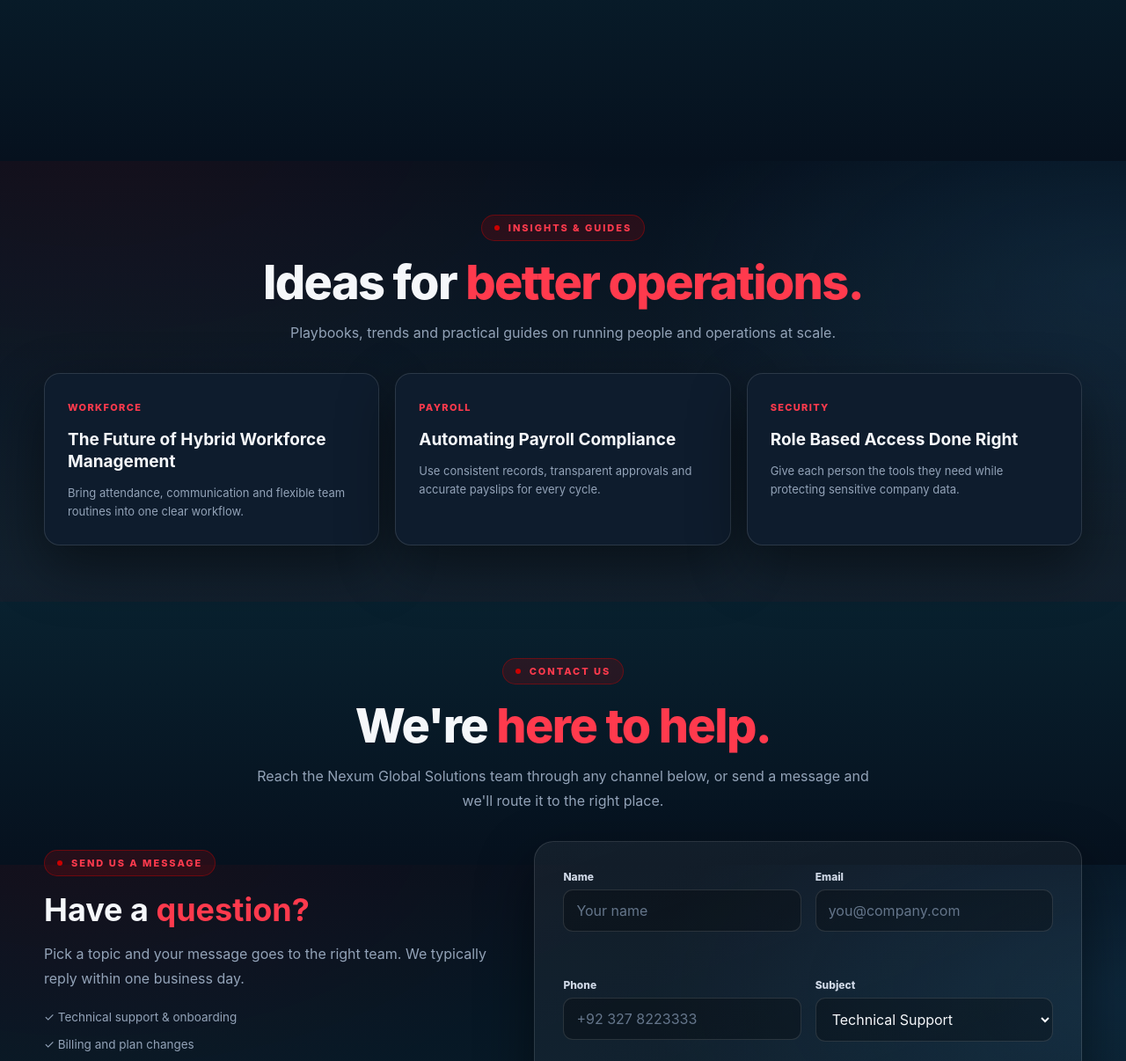
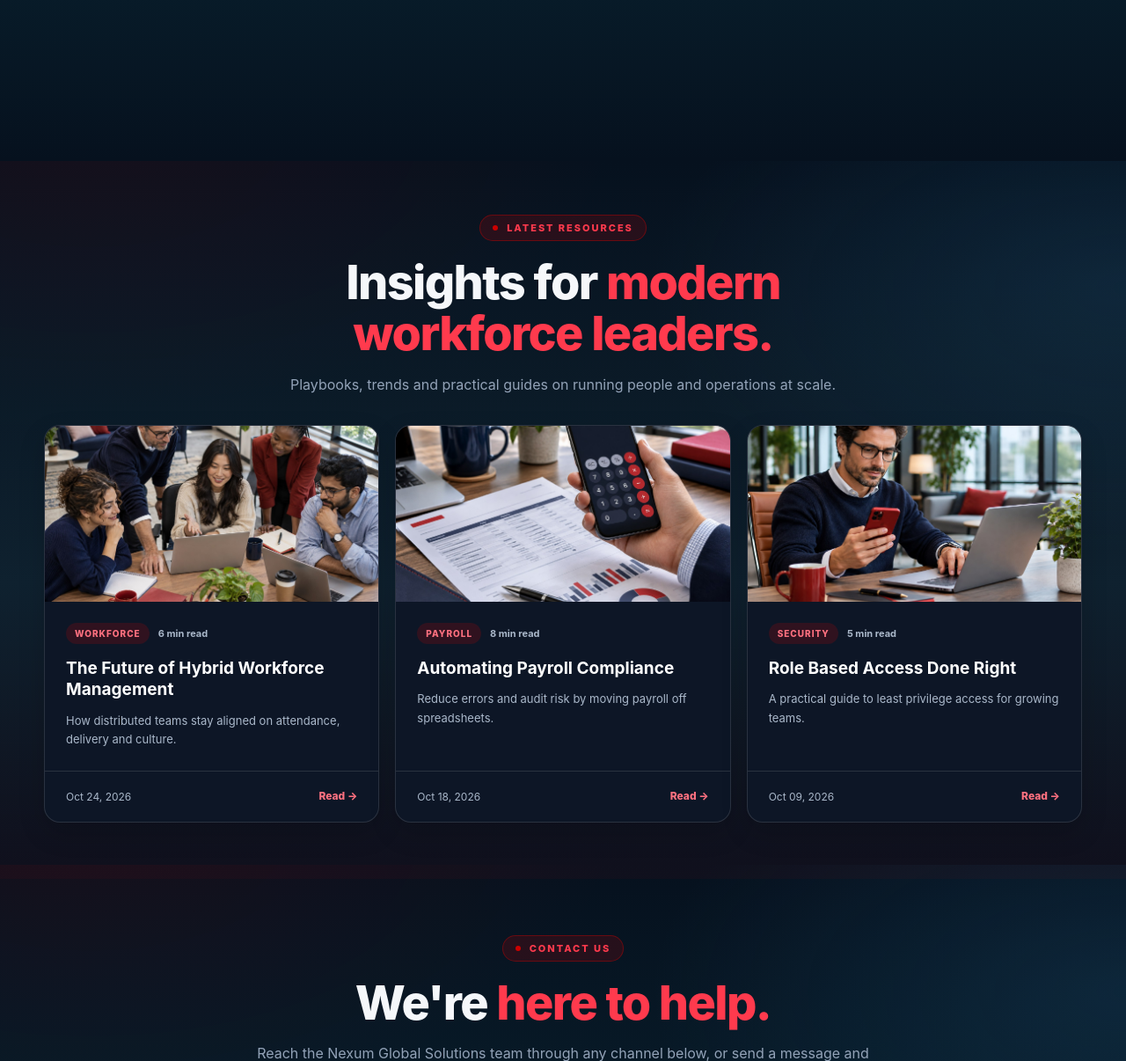
Before and after one commit to UmnaZainab/BMS-Landing-Page, a PHP site: page / in a window 1280 px wide. Shown: the part 4617-5823 px from the top of the page at 88% size. Run offline with PHP 8.4, Linux system fonts and the light colour scheme.

Commit message:
Add cover images, metadata, and reader modal to Insights cards

```diff
--- a/common.js
+++ b/common.js
@@ -228,6 +228,50 @@
     window.addEventListener('resize', upd, { passive: true });
   }
 
+  /* ---------- Insights article preview ---------- */
+  const insightButtons = document.querySelectorAll('[data-insight]');
+  if (insightButtons.length) {
+    const guides = {
+      hybrid: {
+        type: 'Workforce', title: 'The Future of Hybrid Workforce Management',
+        summary: 'Hybrid teams work best when shared expectations are visible. A single workspace can connect attendance, tasks and team communication so managers can support outcomes without relying on scattered updates.',
+        takeaways: ['Set clear attendance and availability expectations for every role.', 'Keep task progress and team notices in a shared workspace.', 'Review patterns regularly and adjust routines with employee feedback.']
+      },
+      payroll: {
+        type: 'Payroll', title: 'Automating Payroll Compliance',
+        summary: 'Payroll accuracy depends on consistent source data and a reviewable process. Bringing attendance, leave and salary calculations together helps teams catch discrepancies before each cycle closes.',
+        takeaways: ['Use one approved source for attendance and leave records.', 'Review deductions and exceptions before payroll is finalized.', 'Keep a clear audit trail and issue consistent PDF payslips.']
+      },
+      security: {
+        type: 'Security', title: 'Role Based Access Done Right',
+        summary: 'Growing teams need access that follows responsibilities. Role based permissions help people find the tools they need while reducing exposure of payroll, personal and operational data.',
+        takeaways: ['Define access by job responsibility rather than convenience.', 'Review permissions when roles or teams change.', 'Log sensitive actions so administrators can investigate issues.']
+      }
+    };
+    const dialog = document.createElement('dialog');
+    dialog.className = 'insight-dialog';
+    dialog.setAttribute('aria-labelledby', 'insightDialogTitle');
+    dialog.innerHTML = '<div class="insight-dialog-content"><div class="insight-dialog-top"><span class="insight-type" id="insightDialogType"></span><button class="insight-dialog-close" type="button" aria-label="Close article preview">×</button></div><h2 id="insightDialogTitle"></h2><p id="insightDialogSummary"></p><h3>Key takeaways</h3><ul id="insightDialogTakeaways"></ul></div>';
+    document.body.appendChild(dialog);
+    const closeButton = dialog.querySelector('.insight-dialog-close');
+    closeButton.addEventListener('click', () => dialog.close());
+    dialog.addEventListener('click', e => { if (e.target === dialog) dialog.close(); });
+    let opener = null;
+    dialog.addEventListener('close', () => { if (opener) opener.focus(); });
+    insightButtons.forEach(button => button.addEventListener('click', () => {
+      const guide = guides[button.dataset.insight];
+      if (!guide) return;
+      opener = button;
+      dialog.querySelector('#insightDialogType').textContent = guide.type;
+      dialog.querySelector('#insightDialogTitle').textContent = guide.title;
+      dialog.querySelector('#insightDialogSummary').textContent = guide.summary;
+      const list = dialog.querySelector('#insightDialogTakeaways');
+      list.replaceChildren(...guide.takeaways.map(item => { const li = document.createElement('li'); li.textContent = item; return li; }));
+      dialog.showModal();
+      closeButton.focus();
+    }));
+  }
+
   /* ---------- Live pricing sync ----------
      Overlays the default HTML prices with whatever is stored in MongoDB via
      /.netlify/functions/pricing. The default numbers ship inline so the cards
--- a/index.html
+++ b/index.html
@@ -11,7 +11,7 @@
   <meta property="og:site_name" content="NExBMS">
   <meta property="og:url" content="https://nexbms.com/">
   <link rel="icon" type="image/svg+xml" href="./favicon.svg">
-  <link rel="stylesheet" href="./style.css?v=10">
+  <link rel="stylesheet" href="./style.css?v=11">
 </head>
 <body data-page="home">
 
@@ -263,14 +263,14 @@
     <section class="section insights" id="insights">
       <div class="container">
         <div class="section-head center reveal">
-          <span class="kicker">Insights &amp; Guides</span>
-          <h2>Ideas for <span class="highlight">better operations.</span></h2>
+          <span class="kicker">Latest Resources</span>
+          <h2>Insights for <span class="highlight">modern workforce leaders.</span></h2>
           <p>Playbooks, trends and practical guides on running people and operations at scale.</p>
         </div>
         <div class="insights-grid">
-          <article class="insight-card reveal"><span class="insight-type">Workforce</span><h3>The Future of Hybrid Workforce Management</h3><p>Bring attendance, communication and flexible team routines into one clear workflow.</p></article>
-          <article class="insight-card reveal"><span class="insight-type">Payroll</span><h3>Automating Payroll Compliance</h3><p>Use consistent records, transparent approvals and accurate payslips for every cycle.</p></article>
-          <article class="insight-card reveal"><span class="insight-type">Security</span><h3>Role Based Access Done Right</h3><p>Give each person the tools they need while protecting sensitive company data.</p></article>
+          <article class="insight-card reveal"><img src="./assets/insights/hybrid-workforce.jpg" alt="Team collaborating around laptops at an office desk" loading="lazy"><div class="insight-body"><div class="insight-meta"><span class="insight-type">Workforce</span><span>6 min read</span></div><h3>The Future of Hybrid Workforce Management</h3><p>How distributed teams stay aligned on attendance, delivery and culture.</p></div><div class="insight-footer"><time datetime="2026-10-24">Oct 24, 2026</time><button type="button" class="insight-read" data-insight="hybrid">Read <span aria-hidden="true">→</span></button></div></article>
+          <article class="insight-card reveal"><img src="./assets/insights/payroll-compliance.jpg" alt="Hand using a smartphone calculator above financial documents" loading="lazy"><div class="insight-body"><div class="insight-meta"><span class="insight-type">Payroll</span><span>8 min read</span></div><h3>Automating Payroll Compliance</h3><p>Reduce errors and audit risk by moving payroll off spreadsheets.</p></div><div class="insight-footer"><time datetime="2026-10-18">Oct 18, 2026</time><button type="button" class="insight-read" data-insight="payroll">Read <span aria-hidden="true">→</span></button></div></article>
+          <article class="insight-card reveal"><img src="./assets/insights/access-security.jpg" alt="Person checking a smartphone while working on a laptop" loading="lazy"><div class="insight-body"><div class="insight-meta"><span class="insight-type">Security</span><span>5 min read</span></div><h3>Role Based Access Done Right</h3><p>A practical guide to least privilege access for growing teams.</p></div><div class="insight-footer"><time datetime="2026-10-09">Oct 09, 2026</time><button type="button" class="insight-read" data-insight="security">Read <span aria-hidden="true">→</span></button></div></article>
         </div>
       </div>
     </section>
@@ -325,6 +325,6 @@
 
   <script src="./pricing.js?v=202" defer></script>
   <script src="./contact.js?v=200" defer></script>
-  <script src="./common.js?v=9" defer></script>
+  <script src="./common.js?v=10" defer></script>
 </body>
 </html>
--- a/style.css
+++ b/style.css
@@ -736,14 +736,37 @@ footer{position:relative;margin-top:0;background:var(--bg-2);border-top:1px soli
 .pill.three{right:-36px;left:auto;bottom:28px}
 .insights{background:linear-gradient(180deg,transparent,color-mix(in srgb,var(--primary) 5%,transparent))}
 .insights-grid{display:grid;grid-template-columns:repeat(3,minmax(0,1fr));gap:18px}
-.insight-card{padding:26px;border-radius:18px;border:1px solid var(--line-2);background:var(--surface);box-shadow:var(--shadow)}
-.insight-type{display:inline-block;margin-bottom:18px;color:var(--primary-2);font-size:11px;font-weight:800;letter-spacing:.12em;text-transform:uppercase}
-.insight-card h3{margin:0 0 12px;font-size:19px;line-height:1.3}
-.insight-card p{margin:0;color:var(--muted);font-size:13px;line-height:1.65}
-[data-theme="light"] .insight-card{background:#fff;border-color:#CBD5E1;box-shadow:0 10px 30px rgba(11,22,38,.06)}
-[data-theme="light"] .insight-card h3,[data-theme="light"] .donut span,[data-theme="light"] .donut-row li b{color:#0B1526}
-[data-theme="light"] .insight-card p,[data-theme="light"] .request-row,[data-theme="light"] .donut-row li{color:#475569}
-[data-theme="light"] .insight-type,[data-theme="light"] .request-row b{color:#B91C1C}
+.insight-card{display:flex;flex-direction:column;min-width:0;overflow:hidden;border-radius:18px;border:1px solid var(--line-2);background:#0D1626;box-shadow:0 12px 30px rgba(0,0,0,.16);transition:transform .25s var(--ease),box-shadow .25s var(--ease)}
+.insight-card:hover{transform:translateY(-5px);box-shadow:0 22px 42px rgba(0,0,0,.22)}
+.insight-card>img{display:block;width:100%;height:200px;object-fit:cover}
+.insight-body{padding:24px;flex:1}
+.insight-meta{display:flex;align-items:center;gap:10px;margin-bottom:16px;color:#AAB8CA;font-size:11px;font-weight:700}
+.insight-type{display:inline-flex;align-items:center;padding:6px 10px;border-radius:999px;background:rgba(204,0,0,.18);color:#FF7180;font-size:10px;font-weight:800;letter-spacing:.1em;text-transform:uppercase}
+.insight-card h3{margin:0 0 12px;font-size:19px;line-height:1.3;color:#fff}
+.insight-card p{margin:0;color:#AAB8CA;font-size:13px;line-height:1.65}
+.insight-footer{display:flex;align-items:center;justify-content:space-between;gap:12px;padding:16px 24px;border-top:1px solid rgba(255,255,255,.12);color:#AAB8CA;font-size:12px}
+.insight-read{padding:4px 0;border:0;background:none;color:#FF7180;font-family:inherit;font-size:12px;font-weight:800;line-height:1.4;cursor:pointer}
+.insight-read:hover{text-decoration:underline}
+.insight-read:focus-visible{outline:2px solid currentColor;outline-offset:4px;border-radius:2px}
+.insight-dialog{width:min(640px,calc(100% - 32px));max-height:min(86vh,760px);padding:0;border:1px solid var(--line-2);border-radius:20px;background:#0D1626;color:#fff;box-shadow:0 32px 80px rgba(0,0,0,.4)}
+.insight-dialog::backdrop{background:rgba(3,9,18,.76)}
+.insight-dialog-content{max-height:min(86vh,760px);padding:32px;overflow-y:auto}
+.insight-dialog-top{display:flex;align-items:flex-start;justify-content:space-between;gap:16px}
+.insight-dialog-close{display:grid;place-items:center;flex:none;width:36px;height:36px;border:1px solid var(--line-2);border-radius:50%;background:transparent;color:inherit;font-size:23px;cursor:pointer}
+.insight-dialog-close:hover{background:rgba(204,0,0,.2)}
+.insight-dialog h2{margin:16px 0;font-size:clamp(24px,4vw,34px);line-height:1.15}
+.insight-dialog h3{margin:24px 0 10px;font-size:17px}
+.insight-dialog p,.insight-dialog li{color:#CBD5E1;font-size:14px;line-height:1.75}
+.insight-dialog ul{padding-left:20px}
+[data-theme="light"] .insight-card,[data-theme="light"] .insight-dialog{background:#fff;border-color:#CBD5E1;color:#0B1526;box-shadow:0 10px 30px rgba(11,22,38,.08)}
+[data-theme="light"] .insight-card h3,[data-theme="light"] .insight-dialog h2,[data-theme="light"] .insight-dialog h3{color:#0B1526}
+[data-theme="light"] .insight-card p,[data-theme="light"] .insight-meta,[data-theme="light"] .insight-footer,[data-theme="light"] .insight-dialog p,[data-theme="light"] .insight-dialog li{color:#475569}
+[data-theme="light"] .insight-footer{border-color:#CBD5E1}
+[data-theme="light"] .insight-type{background:#FEE2E2;color:#B91C1C}
+[data-theme="light"] .insight-read,[data-theme="light"] .request-row b{color:#B91C1C}
+[data-theme="light"] .insight-dialog-close{border-color:#CBD5E1}
+[data-theme="light"] .donut span,[data-theme="light"] .donut-row li b{color:#0B1526}
+[data-theme="light"] .request-row,[data-theme="light"] .donut-row li{color:#475569}
 [data-theme="light"] .donut span{background:#fff}
 [data-theme="light"] .request-row{border-color:#CBD5E1}
 @media(max-width:920px){
```
Also changed, not shown: assets/insights/access-security.jpg (added), assets/insights/hybrid-workforce.jpg (added), assets/insights/payroll-compliance.jpg (added).
